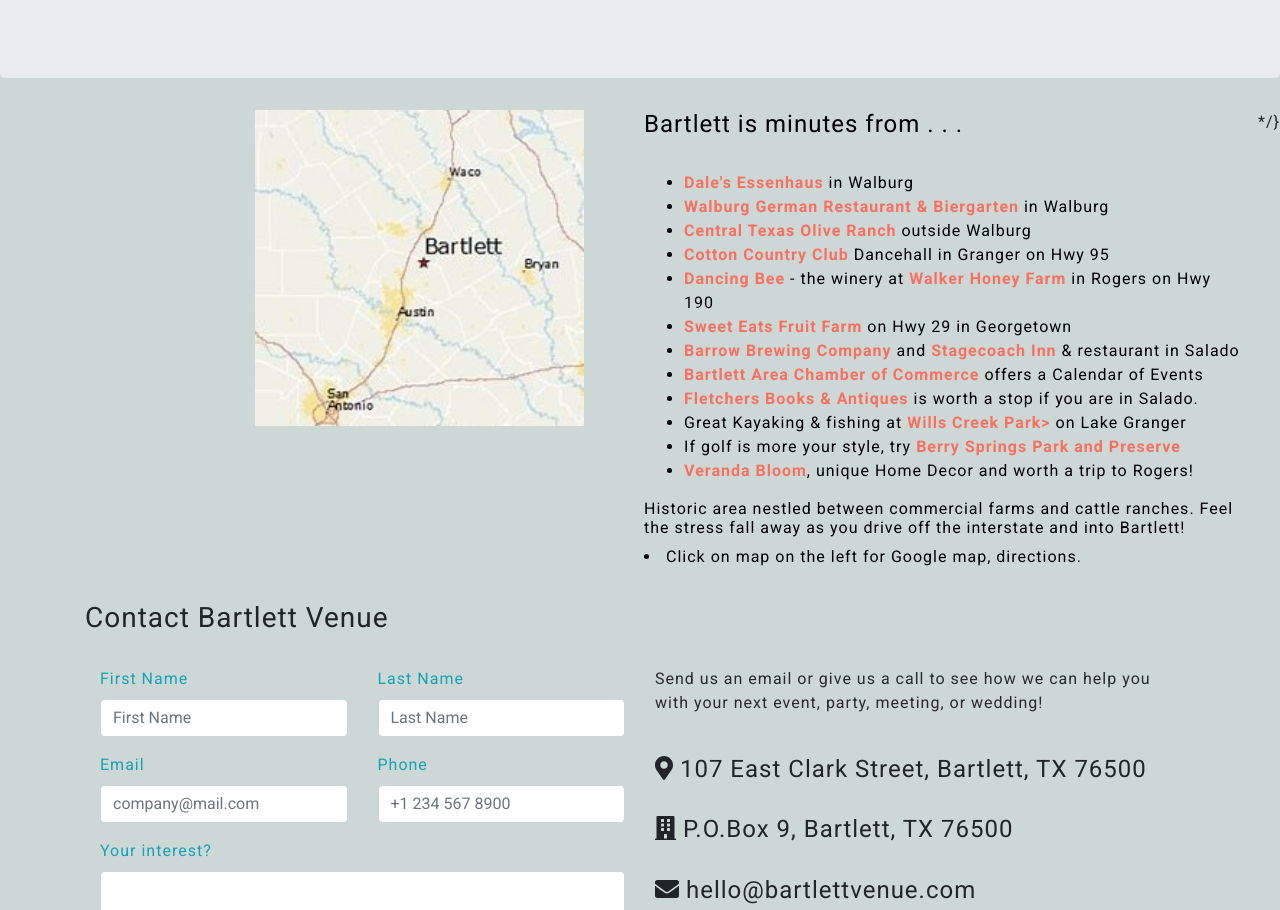
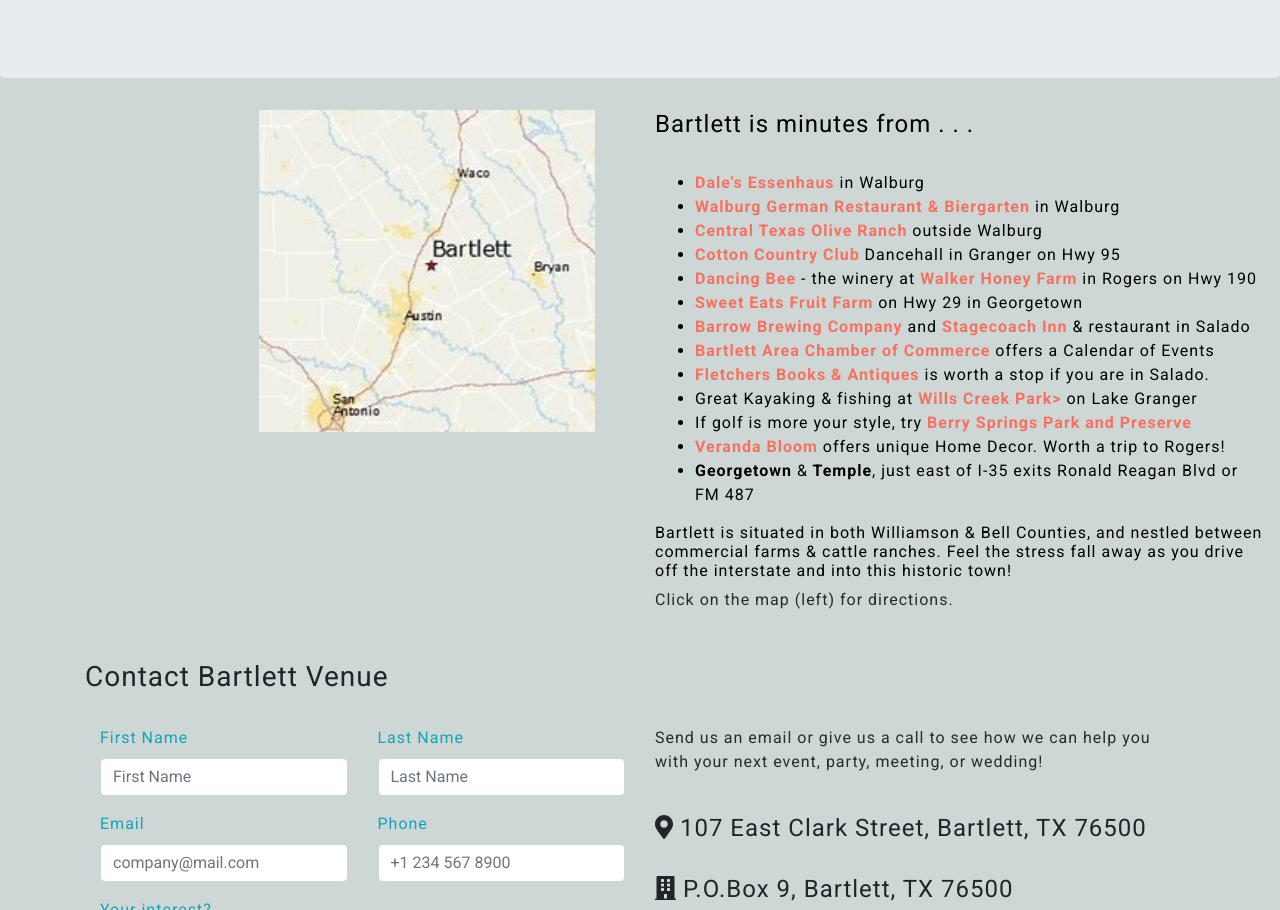
Before and after one commit to dianecandler/bvApp, a React (Create React App) app in the folder client/: page /venue-rental in a window 1280 px wide. Shown: the part 2215-3125 px from the top of the page. Built offline with nearby package versions, Linux system fonts and the light colour scheme; a web font is replaced by a local one.

Commit message:
finished home/Bartlett content w/links

```diff
--- a/client/src/components/Map/index.jsx
+++ b/client/src/components/Map/index.jsx
@@ -13,11 +13,6 @@
                     <h4>Bartlett is minutes from . . .</h4>
                     <br />
                     <ul>
-                        {/* <li><a href="https://dales-essenhaus.com/index.php>Dale's Essenhaus</a></li>
-                        // <li><a href="https://walburgrestaurant.net/"> Walburg German Restaurant &amp; Biergarten </a></li> */}
-                    {/* // </Col>"
-                    //     <li> north of Georgetown and south of Temple, just east of I-35</li>
-                    //     {/* <li> <a href="https://dales-essenhaus.com/index.php" target="_blank" rel="noopener noreferrer"/> Dales's Essenhaus &amp; Walburg Merchantile in Walburg</a></li> */}
                     <li><strong><a href="https://dales-essenhaus.com/">Dale's Essenhaus</a></strong> in Walburg</li>
                     <li><strong><a href="https://walburgrestaurant.net/">Walburg German Restaurant &amp; Biergarten</a></strong> in Walburg</li>
                     <li><strong><a href="https://www.txolive.com/">Central Texas Olive Ranch</a></strong> outside Walburg</li>
@@ -29,11 +24,12 @@
                     <li><strong><a href="https://www.tripadvisor.com/Attraction_Review-g56604-d10145562-Reviews-Fletchers_Books_Antiques-Salado_Texas.html">Fletchers Books &amp; Antiques</a></strong> is worth a stop if you are in Salado.</li>
                     <li>Great Kayaking &amp; fishing at <strong><a href="https://www.recreation.gov/camping/campgrounds/232745">Wills Creek Park></a></strong> on Lake Granger</li>
                     <li>If golf is more your style, try <strong><a href="https://www.wilco.org/Departments/Parks-Recreation/County-Parks/Berry-Springs-Park"> Berry Springs Park and Preserve</a></strong></li>
-                    <li><strong><a href="https://verandabloom.com/">Veranda Bloom</a></strong>, unique Home Decor and worth a trip to Rogers! </li>
+                    <li><strong><a href="https://verandabloom.com/">Veranda Bloom</a></strong> offers unique Home Decor. Worth a trip to Rogers! </li>
+                    <li><strong>Georgetown </strong>&amp;<strong> Temple</strong>, just east of I-35 exits Ronald Reagan Blvd or  FM 487 </li>
                     </ul>
-                    <h6>Historic area nestled between commercial farms and cattle ranches. Feel the stress fall away as you drive off the interstate and into Bartlett!</h6>
-                    <li> Click on map on the left for Google map, directions.</li>
-                </Col> */}
+                    <h6>Bartlett is situated in both Williamson &amp; Bell Counties, and nestled between commercial farms &amp; cattle ranches. Feel the stress fall away as you drive off the interstate and into this historic town!</h6>
+                     <p>Click on the map (left) for directions.</p>
+                </Col>
             </Row>
         </Container>
     )
```
